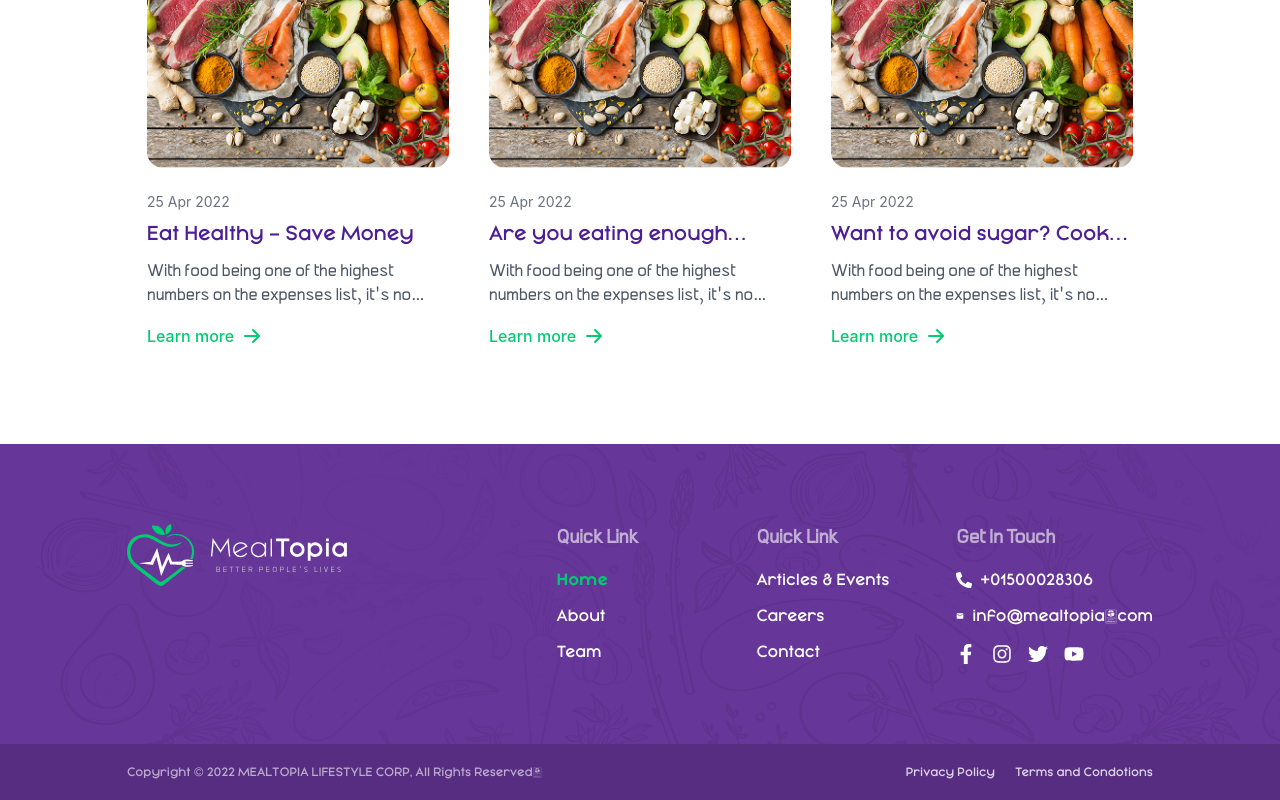
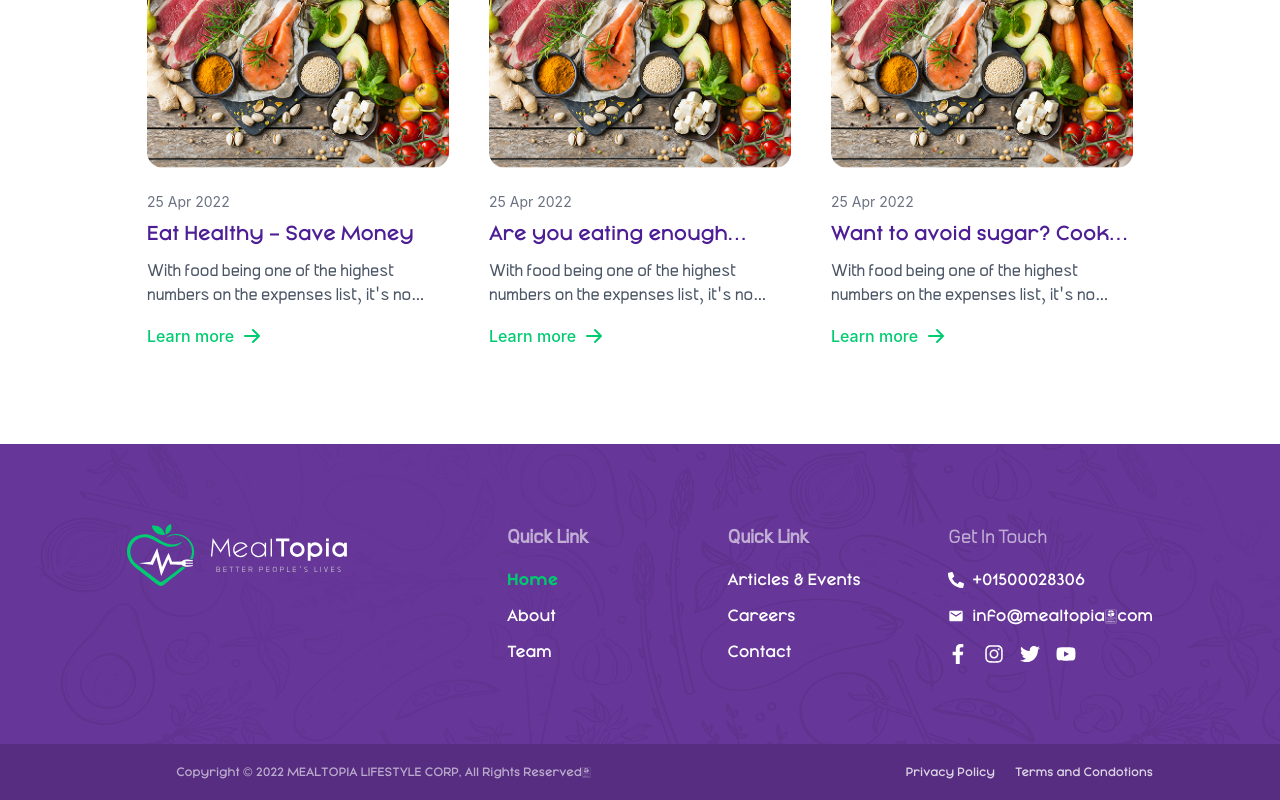
Before and after one commit to Hammadzahoor/Meal-Topia-With-NEXtJS, a Next.js app: page / in a window 1280 px wide. Shown: the part 2672-3472 px from the top of the page. Built offline with nearby package versions, Linux system fonts and the light colour scheme.

Commit message:
fixed icon issue in footer and set reponsiveness of copyright section

```diff
--- a/src/components/Footer/Footer.jsx
+++ b/src/components/Footer/Footer.jsx
@@ -22,7 +22,7 @@ const Footer = () => {
         <div className="container px-3 ">
           <div className="flex flex-col lg:flex-row gap-8 py-20">
             {/* Logo Section */}
-            <div className="w-full lg:w-[40%] flex  lg:justify-start">
+            <div className="w-full lg:w-[35%] flex  lg:justify-start">
               <Link href="/" className="inline-block">
                 <Image
                   src={FooterLogo}
@@ -35,7 +35,7 @@ const Footer = () => {
             </div>
 
             {/* Links and Contact Section */}
-            <div className="w-full lg:w-[60%] flex flex-col sm:flex-row gap-8 text-white font-[MayekaDemiBold]">
+            <div className="w-full lg:w-[65%] flex flex-col sm:flex-row gap-8 text-white font-[MayekaDemiBold]">
               {/* Quick Links */}
               <div className="flex-1 md:w-[33%]">
                 <h3 className="text-lg font-semibold mb-4 opacity-60 font-[AbdoMasterRegular]">
@@ -128,7 +128,7 @@ const Footer = () => {
 
               {/* Contact Info */}
               <div className="flex-1 md:w-[33%]">
-                <h3 className="text-lg font-semibold mb-4 opacity-60 font-[AbdoMasterRegular]">
+                <h3 className="text-lg font-normal mb-4 opacity-60 font-[AbdoMasterRegular]">
                   Get In Touch
                 </h3>
                 <ul className="space-y-3">
@@ -141,11 +141,11 @@ const Footer = () => {
                       +01500028306
                     </Link>
                   </li>
-                  <li className="flex items-center gap-2">
+                  <li className="flex  items-center gap-2">
                     <MdEmail />
                     <Link
                       href="mailto:info@mealtopia.com"
-                      className="hover:text-gray-300 transition-colors"
+                      className="hover:text-gray-300 transition-colors "
                     >
                       info@mealtopia.com
                     </Link>
@@ -156,28 +156,28 @@ const Footer = () => {
                       className="hover:text-gray-300 transition-colors"
                       aria-label="Facebook"
                     >
-                      <FaFacebookF className="text-xl" />
+                      <FaFacebookF size={20} />
                     </Link>
                     <Link
                       href="#"
                       className="hover:text-gray-300 transition-colors"
                       aria-label="Instagram"
                     >
-                      <FaInstagram className="text-xl" />
+                      <FaInstagram size={20} />
                     </Link>
                     <Link
                       href="#"
                       className="hover:text-gray-300 transition-colors"
                       aria-label="Twitter"
                     >
-                      <FaTwitter className="text-xl" />
+                      <FaTwitter size={20} />
                     </Link>
                     <Link
                       href="#"
                       className="hover:text-gray-300 transition-colors"
                       aria-label="YouTube"
                     >
-                      <FaYoutube className="text-xl" />
+                      <FaYoutube size={20} />
                     </Link>
                   </li>
                 </ul>
@@ -190,9 +190,9 @@ const Footer = () => {
       {/* Second Row - Purple Background */}
       <div className="w-full bg-[#562D80]">
         <div className="w-full flex justify-center">
-          <div className="container flex justify-between items-center px-3 py-5 font-[MayekaDemiBold]">
+          <div className="container flex flex-col md:flex-row justify-between gap-2 items-center px-3 py-5 font-[MayekaDemiBold]">
             {/* Add your content for the second row here */}
-            <h1 className="text-xs w-1/2 text-white/60">
+            <h1 className="text-xs text-center w-full md:w-1/2 text-white/60">
               Copyright © 2022 MEALTOPIA LIFESTYLE CORP, All Rights Reserved.
             </h1>
             <ul className="flex gap-5 text-xs text-white/80 ">
```
